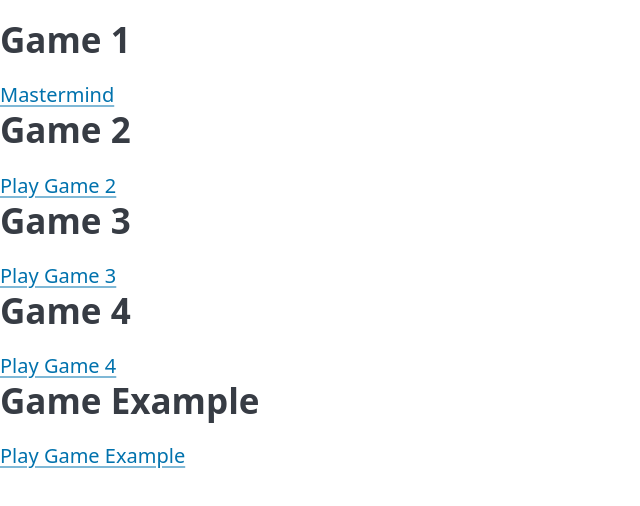
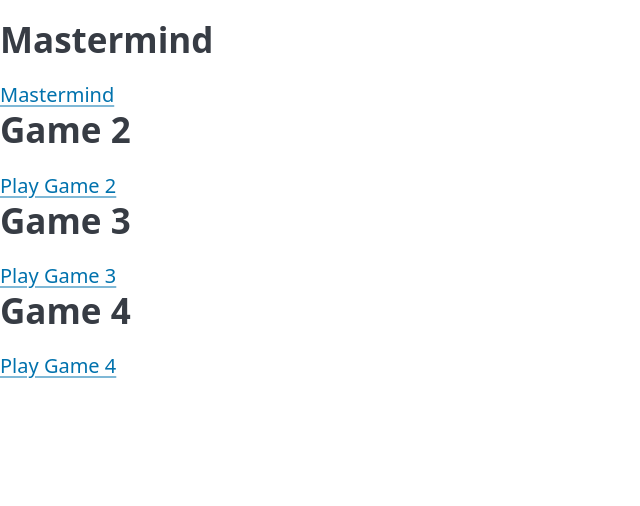
Before and after one commit to nathsdm/CSC_5CS12_AE, a plain HTML site: page src/index.html in a window 1280 px wide. Shown: the whole page, without its empty margins (0-640 px from the left). Drawn offline with nearby package versions, Linux system fonts and the light colour scheme.

Commit message:
Removed example game

```diff
--- a/src/index.html
+++ b/src/index.html
@@ -10,7 +10,7 @@
 	<main class="page">
 		<section id="games">
 			<div class="game">
-                <h2>Game 1</h2>
+                <h2>Mastermind</h2>
                 <a href="/mastermind" class="play-button">Mastermind</a>
             </div>
             <div class="game">
@@ -25,10 +25,6 @@
                 <h2>Game 4</h2>
                 <a href="/game_4" class="play-button">Play Game 4</a>
             </div>
-            <div class="game">
-                <h2>Game Example</h2>
-                <a href="/game_example" class="play-button">Play Game Example</a>
-            </div>
 		</section>
 	</main>
 </body>
```
